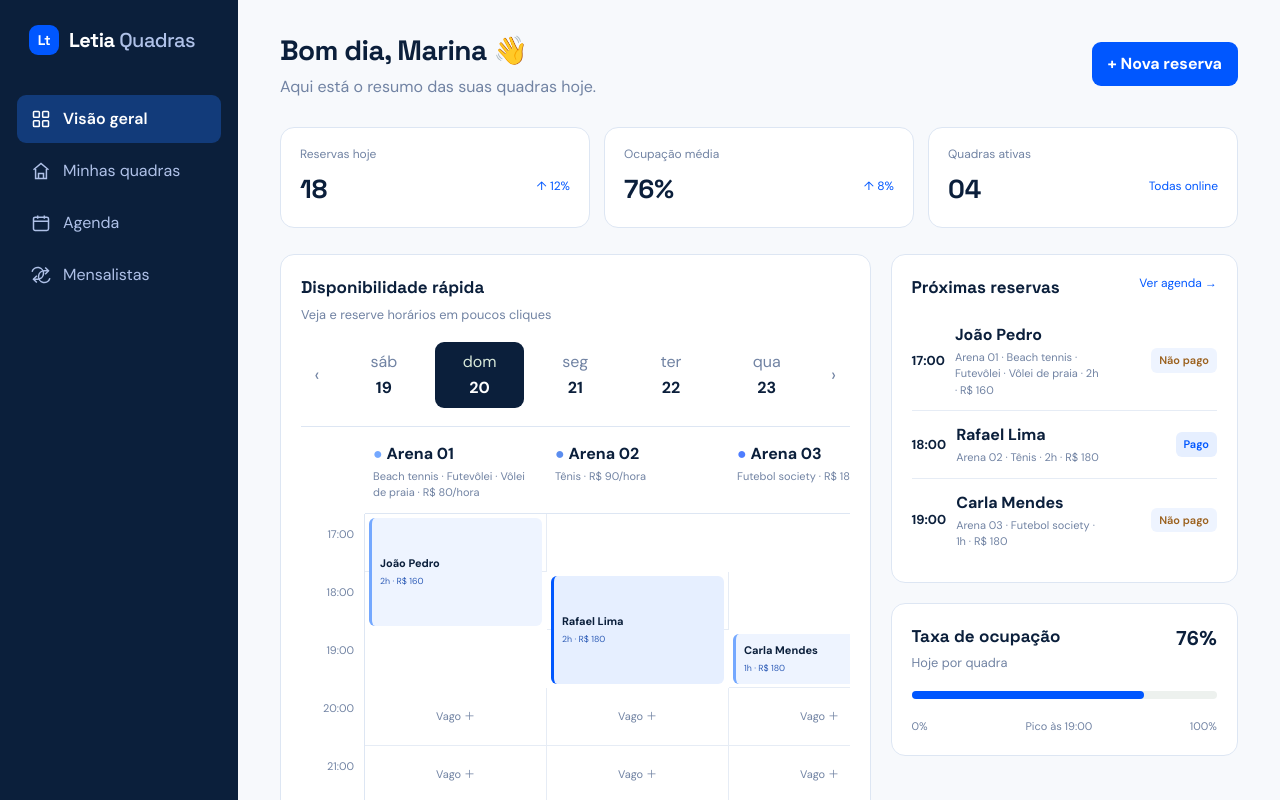
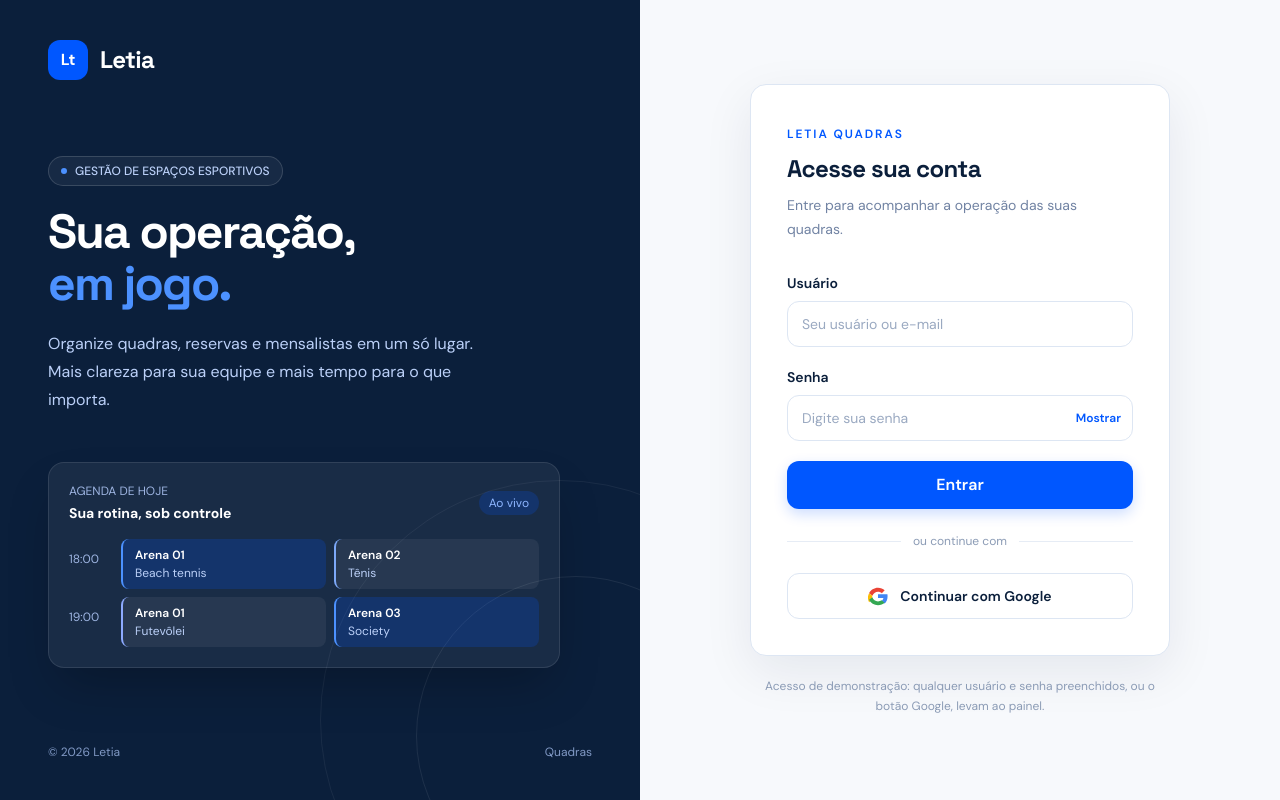
Before and after one commit to Gabr13dev/QuadraHub_Letia, an Angular app: page / in a window 1280 px wide. Shown: the top 800 px of the page. Built offline with nearby package versions, Linux system fonts and the light colour scheme.

Commit message:
Tela de Login

```diff
--- a/src/app/app.component.html
+++ b/src/app/app.component.html
@@ -1,9 +1,28 @@
+@if (!isAuthenticated) {
+  <app-login (signIn)="signIn()"></app-login>
+} @else {
   <div class="flex min-h-screen bg-[#F7F9FC] text-[#0B1F3B]">
     <app-sidebar [view]="view" (viewChange)="navigate($event)"></app-sidebar>
     <main class="mx-auto w-full max-w-[1500px] px-3.5 py-[21px] sm:px-[22px] sm:py-[25px] lg:px-[42px] lg:py-[29px]" id="visao">
       <header class="mb-7 flex items-start justify-between gap-4 sm:items-center">
-      <div>@if (view === 'overview') { <h1 class="font-display text-[23px] font-bold tracking-[-.6px] sm:text-[28px]">Bom dia, Marina <span>👋</span></h1><p class="mt-1 text-[#7183A3]">Aqui está o resumo das suas quadras hoje.</p> } @else if (view === 'agenda') { <h1 class="font-display text-[23px] font-bold tracking-[-.6px] sm:text-[28px]">Agenda</h1><p class="mt-1 text-[#7183A3]">Acompanhe todas as reservas e horários das suas quadras.</p> } @else if (view === 'monthly') { <h1 class="font-display text-[23px] font-bold tracking-[-.6px] sm:text-[28px]">Mensalistas</h1><p class="mt-1 text-[#7183A3]">Gerencie horários fixos e recorrências das suas quadras.</p> } @else { <h1 class="font-display text-[23px] font-bold tracking-[-.6px] sm:text-[28px]">Minhas quadras</h1><p class="mt-1 text-[#7183A3]">Gerencie suas quadras, preços e horários de funcionamento.</p> }</div>
-      @if (view === 'overview' || view === 'agenda') { <div class="flex gap-2.5"><button class="rounded-[9px] border-0 bg-[#0057FF] px-4 py-2.5 font-bold text-white" (click)="openNewBooking()">+ Nova reserva</button></div> }
+        <div>
+          @if (view === 'overview') {
+            <h1 class="font-display text-[23px] font-bold tracking-[-.6px] sm:text-[28px]">Bom dia, Marina <span>👋</span></h1>
+            <p class="mt-1 text-[#7183A3]">Aqui está o resumo das suas quadras hoje.</p>
+          } @else if (view === 'agenda') {
+            <h1 class="font-display text-[23px] font-bold tracking-[-.6px] sm:text-[28px]">Agenda</h1>
+            <p class="mt-1 text-[#7183A3]">Acompanhe todas as reservas e horários das suas quadras.</p>
+          } @else if (view === 'monthly') {
+            <h1 class="font-display text-[23px] font-bold tracking-[-.6px] sm:text-[28px]">Mensalistas</h1>
+            <p class="mt-1 text-[#7183A3]">Gerencie horários fixos e recorrências das suas quadras.</p>
+          } @else {
+            <h1 class="font-display text-[23px] font-bold tracking-[-.6px] sm:text-[28px]">Minhas quadras</h1>
+            <p class="mt-1 text-[#7183A3]">Gerencie suas quadras, preços e horários de funcionamento.</p>
+          }
+        </div>
+        @if (view === 'overview' || view === 'agenda') {
+          <div class="flex gap-2.5"><button class="rounded-[9px] border-0 bg-[#0057FF] px-4 py-2.5 font-bold text-white" (click)="openNewBooking()">+ Nova reserva</button></div>
+        }
       </header>
       @if (view === 'overview') {
         <app-overview [courts]="courts" [bookings]="bookings" [hours]="hours" [monthlyMembers]="monthlyMembers" (newBooking)="openBooking($event.court, $event.start, $event.date)" (showBooking)="openDetails($event)" (togglePayment)="toggleQuickPayment($event)" (openAgenda)="navigate('agenda')"></app-overview>
@@ -17,3 +36,4 @@
     </main>
   </div>
   <app-reservation-modal [modal]="modal" [courts]="courts" [hours]="hours" [selectedCourt]="selectedCourt" [selectedStart]="selectedStart" [selectedBooking]="selectedBooking" [clientName]="clientName" [duration]="duration" [recurring]="recurring" [paid]="paid" [editingCourt]="editingCourt" [courtName]="courtName" [courtType]="courtType" [courtOpen]="courtOpen" [courtClose]="courtClose" [courtHourlyRate]="courtHourlyRate" (clientNameChange)="clientName = $event" (durationChange)="duration = $event" (recurringChange)="recurring = $event" (paidChange)="paid = $event" (courtNameChange)="courtName = $event" (courtTypeChange)="courtType = $event" (courtOpenChange)="courtOpen = $event" (courtCloseChange)="courtClose = $event" (courtHourlyRateChange)="courtHourlyRate = $event" (saveBooking)="saveBooking()" (saveDetails)="saveDetails()" (saveCourt)="saveCourt()" (close)="closeModal()"></app-reservation-modal>
+}
--- a/src/app/app.component.ts
+++ b/src/app/app.component.ts
@@ -6,13 +6,15 @@ import { OverviewComponent } from './overview/overview.component';
 import { ReservationModalComponent } from './reservation-modal/reservation-modal.component';
 import { SidebarComponent } from './sidebar/sidebar.component';
 import { MonthlyComponent } from './monthly/monthly.component';
+import { LoginComponent } from './login/login.component';
 
 @Component({
   selector: 'app-root',
-  imports: [SidebarComponent, OverviewComponent, AgendaComponent, CourtsComponent, ReservationModalComponent, MonthlyComponent],
+  imports: [SidebarComponent, OverviewComponent, AgendaComponent, CourtsComponent, ReservationModalComponent, MonthlyComponent, LoginComponent],
   templateUrl: './app.component.html'
 })
 export class AppComponent {
+  isAuthenticated = false;
   readonly defaultHourlyRate = 80;
   readonly hours = ['07:00', '08:00', '09:00', '10:00', '11:00', '12:00', '13:00', '14:00', '15:00', '16:00', '17:00', '18:00', '19:00', '20:00', '21:00', '22:00', '23:00'];
   courts: Court[] = [
@@ -46,6 +48,7 @@ export class AppComponent {
   courtHourlyRate = this.defaultHourlyRate;
 
   navigate(view: AppView): void { this.view = view; }
+  signIn(): void { this.isAuthenticated = true; }
   openNewBooking(): void {
     const availableCourt = this.courts.findIndex((court, courtIndex) =>
       court.active && this.hours.some((_, hourIndex) =>
--- /dev/null
+++ b/src/app/login/login.component.html
@@ -0,0 +1,57 @@
+<main class="grid min-h-screen bg-[#F7F9FC] lg:grid-cols-2">
+  <section class="relative hidden overflow-hidden bg-[#0B1F3B] px-12 py-10 text-white lg:flex lg:flex-col">
+    <div class="relative z-10 flex items-center gap-3">
+      <span class="grid h-10 w-10 place-items-center rounded-xl bg-[#0057FF] text-base font-bold tracking-tight">Lt</span>
+      <span class="font-display text-2xl font-bold tracking-[-.7px]">Letia</span>
+    </div>
+    <div class="relative z-10 my-auto max-w-lg">
+      <span class="mb-5 inline-flex items-center gap-2 rounded-full border border-white/15 bg-white/5 px-3 py-1.5 text-xs font-medium text-[#BBD0F8]"><span class="h-1.5 w-1.5 rounded-full bg-[#4C91FF]"></span>GESTÃO DE ESPAÇOS ESPORTIVOS</span>
+      <h1 class="font-display text-5xl font-bold leading-[1.08] tracking-[-1.8px]">Sua operação,<br><span class="text-[#4C91FF]">em jogo.</span></h1>
+      <p class="mt-5 max-w-md text-base leading-7 text-[#BBD0F8]">Organize quadras, reservas e mensalistas em um só lugar. Mais clareza para sua equipe e mais tempo para o que importa.</p>
+      <div class="mt-12 rounded-2xl border border-white/10 bg-white/[0.06] p-5 shadow-2xl">
+        <div class="mb-4 flex items-center justify-between"><div><span class="block text-xs text-[#9EB5E2]">AGENDA DE HOJE</span><strong class="mt-1 block text-sm">Sua rotina, sob controle</strong></div><span class="rounded-full bg-[#0057FF]/20 px-2.5 py-1 text-xs text-[#8DB5FF]">Ao vivo</span></div>
+        <div class="grid grid-cols-[44px_1fr_1fr] gap-2 text-xs">
+          <span class="py-3 text-[#9EB5E2]">18:00</span><div class="rounded-lg border-l-2 border-[#4C91FF] bg-[#0057FF]/20 px-3 py-2"><span class="block font-semibold">Arena 01</span><span class="mt-0.5 block text-[#BBD0F8]">Beach tennis</span></div><div class="rounded-lg border-l-2 border-[#7CA8F8] bg-white/[0.06] px-3 py-2"><span class="block font-semibold">Arena 02</span><span class="mt-0.5 block text-[#BBD0F8]">Tênis</span></div>
+          <span class="py-3 text-[#9EB5E2]">19:00</span><div class="rounded-lg border-l-2 border-[#8DAAFF] bg-white/[0.06] px-3 py-2"><span class="block font-semibold">Arena 01</span><span class="mt-0.5 block text-[#BBD0F8]">Futevôlei</span></div><div class="rounded-lg border-l-2 border-[#4C91FF] bg-[#0057FF]/20 px-3 py-2"><span class="block font-semibold">Arena 03</span><span class="mt-0.5 block text-[#BBD0F8]">Society</span></div>
+        </div>
+      </div>
+    </div>
+    <div class="relative z-10 flex items-center justify-between text-xs text-[#8199C5]"><span>© {{ year }} Letia</span><span>Quadras</span></div>
+    <div class="pointer-events-none absolute -bottom-40 -right-40 h-[480px] w-[480px] rounded-full border border-white/[0.06]"></div>
+    <div class="pointer-events-none absolute -bottom-24 -right-24 h-[320px] w-[320px] rounded-full border border-white/[0.08]"></div>
+  </section>
+
+  <section class="flex min-h-screen items-center justify-center px-5 py-10 sm:px-10">
+    <div class="w-full max-w-[420px]">
+      <div class="mb-10 flex items-center justify-center gap-2.5 lg:hidden">
+        <span class="grid h-9 w-9 place-items-center rounded-xl bg-[#0057FF] text-sm font-bold text-white">Lt</span>
+        <span class="font-display text-2xl font-bold tracking-[-.7px] text-[#0B1F3B]">Letia</span>
+      </div>
+      <div class="rounded-2xl border border-[#DDE6F3] bg-white p-6 shadow-[0_16px_50px_rgba(11,31,59,0.08)] sm:p-9">
+        <div class="mb-8">
+          <span class="text-xs font-semibold uppercase tracking-[.16em] text-[#0057FF]">Letia Quadras</span>
+          <h2 class="mt-2 font-display text-2xl font-bold tracking-[-.6px] text-[#0B1F3B]">Acesse sua conta</h2>
+          <p class="mt-2 text-sm leading-6 text-[#7183A3]">Entre para acompanhar a operação das suas quadras.</p>
+        </div>
+        <form class="space-y-5" (ngSubmit)="submit()">
+          <label class="block text-sm font-semibold text-[#0B1F3B]">Usuário
+            <input class="mt-2 block w-full rounded-xl border border-[#DDE6F3] bg-white px-3.5 py-3 text-sm font-normal text-[#0B1F3B] outline-none transition placeholder:text-[#9AA9C1] focus:border-[#0057FF] focus:ring-4 focus:ring-[#0057FF]/10" type="text" name="username" [(ngModel)]="username" autocomplete="username" placeholder="Seu usuário ou e-mail" required>
+          </label>
+          <label class="block text-sm font-semibold text-[#0B1F3B]">Senha
+            <span class="relative mt-2 block">
+              <input class="block w-full rounded-xl border border-[#DDE6F3] bg-white px-3.5 py-3 pr-16 text-sm font-normal text-[#0B1F3B] outline-none transition placeholder:text-[#9AA9C1] focus:border-[#0057FF] focus:ring-4 focus:ring-[#0057FF]/10" [type]="passwordVisible ? 'text' : 'password'" name="password" [(ngModel)]="password" autocomplete="current-password" placeholder="Digite sua senha" required>
+              <button class="absolute inset-y-0 right-3 border-0 bg-transparent text-xs font-semibold text-[#0057FF]" type="button" (click)="passwordVisible = !passwordVisible">{{ passwordVisible ? 'Ocultar' : 'Mostrar' }}</button>
+            </span>
+          </label>
+          <button class="w-full rounded-xl bg-[#0057FF] px-4 py-3 font-semibold text-white shadow-[0_5px_14px_rgba(0,87,255,0.2)] transition hover:bg-[#0049D8] focus:outline-none focus:ring-4 focus:ring-[#0057FF]/20" type="submit">Entrar</button>
+        </form>
+        <div class="my-6 flex items-center gap-3"><span class="h-px flex-1 bg-[#E6ECF5]"></span><span class="text-xs text-[#8B9BB5]">ou continue com</span><span class="h-px flex-1 bg-[#E6ECF5]"></span></div>
+        <button class="flex w-full items-center justify-center gap-3 rounded-xl border border-[#DDE6F3] bg-white px-4 py-3 text-sm font-semibold text-[#0B1F3B] transition hover:bg-[#F7F9FC]" type="button" (click)="signIn.emit()">
+          <svg class="h-5 w-5" viewBox="0 0 48 48" aria-hidden="true"><path fill="#EA4335" d="M24 9.5c3.54 0 6.71 1.22 9.21 3.6l6.85-6.85C35.9 2.38 30.47 0 24 0 14.62 0 6.51 5.38 2.56 13.22l7.98 6.19C12.43 13.72 17.74 9.5 24 9.5Z" transform="translate(0 4)"></path><path fill="#4285F4" d="M46.98 24.55c0-1.57-.15-3.09-.38-4.55H24v9.02h12.94c-.58 2.96-2.26 5.48-4.76 7.18l7.73 6C44.42 38.06 46.98 31.84 46.98 24.55Z"></path><path fill="#FBBC05" d="M10.53 28.59a14.4 14.4 0 0 1 0-9.18l-7.98-6.19a23.9 23.9 0 0 0 0 21.56l7.98-6.19Z" transform="translate(0 4)"></path><path fill="#34A853" d="M24 48c6.48 0 11.93-2.13 15.91-5.8l-7.73-6C30.03 37.91 27.2 39 24 39c-6.26 0-11.57-4.22-13.46-9.91l-7.98 6.19C6.51 43.12 14.62 48 24 48Z" transform="translate(0 -2)"></path></svg>
+          Continuar com Google
+        </button>
+      </div>
+      <p class="mt-5 text-center text-xs leading-5 text-[#8B9BB5]">Acesso de demonstração: qualquer usuário e senha preenchidos, ou o botão Google, levam ao painel.</p>
+    </div>
+  </section>
+</main>
--- /dev/null
+++ b/src/app/login/login.component.ts
@@ -0,0 +1,21 @@
+import { Component, EventEmitter, Output } from '@angular/core';
+import { FormsModule } from '@angular/forms';
+
+@Component({
+  selector: 'app-login',
+  standalone: true,
+  imports: [FormsModule],
+  templateUrl: './login.component.html'
+})
+export class LoginComponent {
+  @Output() signIn = new EventEmitter<void>();
+
+  username = '';
+  password = '';
+  readonly year = new Date().getFullYear();
+  passwordVisible = false;
+  submit(): void {
+    if (!this.username.trim() || !this.password) return;
+    this.signIn.emit();
+  }
+}
```
Lines whose indentation alone changed are shown as unchanged.
